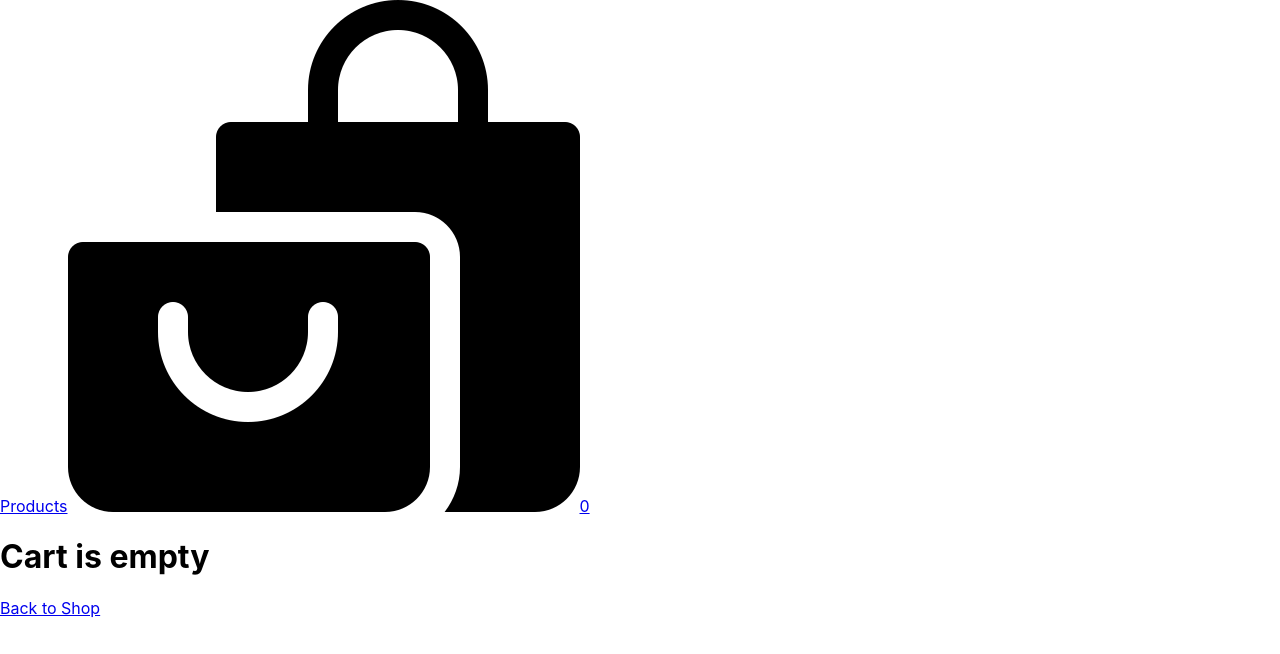
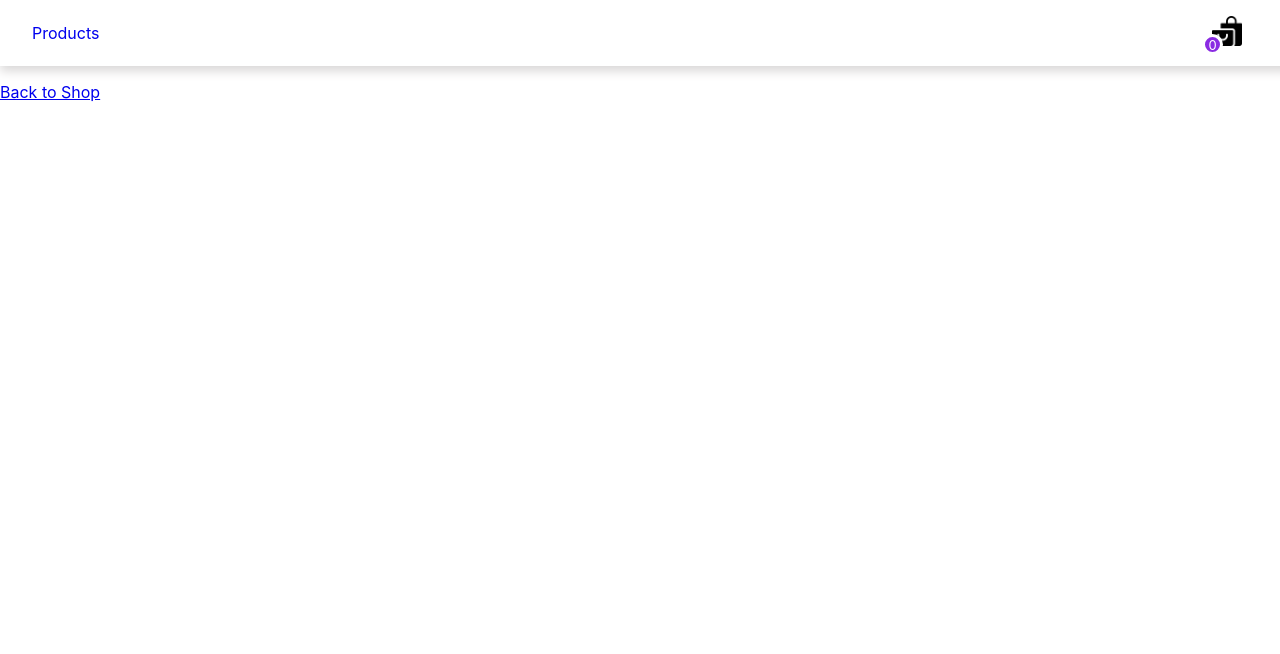
Before and after one commit to AMIRHOSEINASGHARI/redux-shopping-cart, a React (Create React App) app: page /cart in a window 1280 px wide. Shown: the top 654 px of the page. Built offline with nearby package versions, Linux system fonts and the light colour scheme.

Commit message:
navabr styles

```diff
--- a/src/components/navbar/Navbar.js
+++ b/src/components/navbar/Navbar.js
@@ -5,15 +5,18 @@ import { Link } from 'react-router-dom';
 //tools
 import shoppingBag from '../../tools/shoppingBag.png';
 
+//styles
+import styles from './Navbar.module.css';
+
 const Navbar = () => {
     const state = useSelector(state => state.cartState);
 
     return (
-        <div>
+        <div className={styles.navbar}>
             <Link to='/'>Products</Link>
-            <Link to='/cart'>
+            <Link to='/cart' className={styles.navbarImage}>
                 <img src={shoppingBag} alt="shopping bag" />
-                <span>{state.itemsCounter ===0 ? 0 : state.itemsCounter}</span>
+                <span className={styles.itemsCounter}>{state.itemsCounter ===0 ? 0 : state.itemsCounter}</span>
             </Link>
         </div>
     );
--- /dev/null
+++ b/src/components/navbar/Navbar.module.css
@@ -0,0 +1,45 @@
+.navbar {
+    display: flex;
+    align-items: center;
+    justify-content: space-between;
+    padding: 1rem 2rem;
+    background-color: #fff;
+    box-shadow: 0 5px 10px rgb(217, 215, 215);
+    position: fixed;
+    top: 0;
+    width: 100%;
+    z-index: 10;
+}
+
+.navbarImage {
+    width: 100px;
+    position: relative;
+}
+
+.navbar img{
+    width: 30px;
+    cursor: pointer;
+}
+
+.navbar a {
+    text-decoration: none;
+}
+
+.itemsCounter {
+    background-color: blueviolet;
+    width: 15px;
+    height: 15px;
+    display: flex;
+    align-items: center;
+    justify-content: center;
+    text-align: center;
+    border-radius: 50%;
+    color: #fff;
+    text-align: center;
+    line-height: 20px;
+    position: absolute;
+    bottom: -5px;
+    left: -10px;
+    font-size: 13px;
+    border: 3px solid #fff;
+}
```
